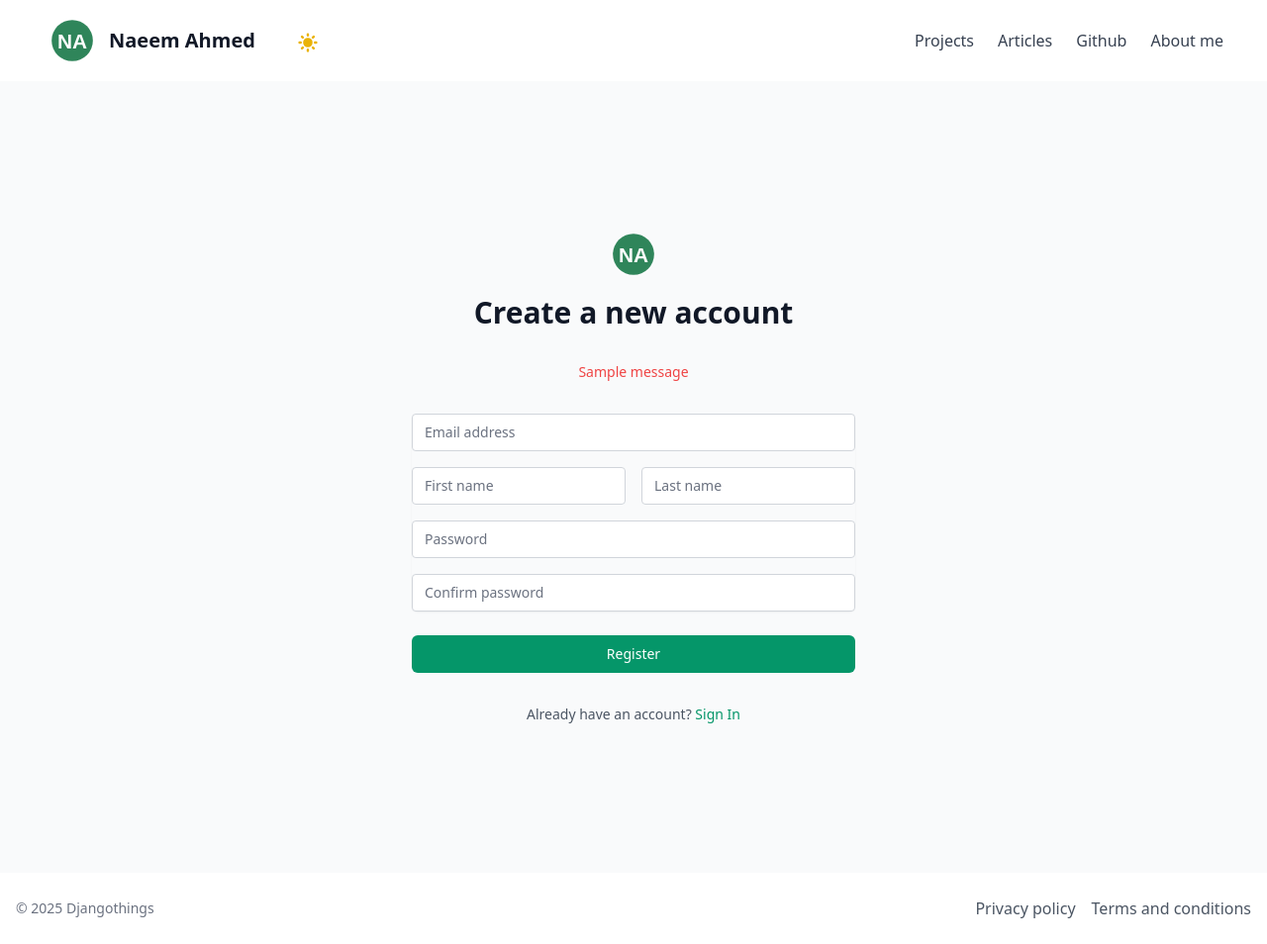
After one commit to naeemahmed02/Personal-Blog, a Django app: page /accounts/register in a window 1280 px wide. The commit adds this page. Shown: the whole page at 99% size. Run offline with Django 5.2, Linux system fonts and the light colour scheme; tables that the repository leaves empty hold one stand-in row (values such as "Sample post"); one stand-in notice (Sample message) is shown; some libraries are stand-ins or nearby versions.

Commit message:
Update codebase

```diff
--- a/PYBLOG/settings.py
+++ b/PYBLOG/settings.py
@@ -43,8 +43,6 @@ INSTALLED_APPS = [
     'blog',
     'category',
     'comments',
-    'ckeditor',
-    'ckeditor_uploader',
     'froala_editor',
     'accounts',
     'projects',
--- a/PYBLOG/urls.py
+++ b/PYBLOG/urls.py
@@ -9,7 +9,8 @@ urlpatterns = [
     path('category/', include('category.urls')),
     path('blog/', include('blog.urls')),
     path('froala_editor/', include('froala_editor.urls')),
-    path('projects/', include('projects.urls'))
+    path('projects/', include('projects.urls')),
+    path('accounts/', include('accounts.urls')),
 ]
 urlpatterns += static(settings.MEDIA_URL, document_root = settings.MEDIA_ROOT)
 urlpatterns += static(settings.STATIC_URL, document_root=settings.STATIC_ROOT)
--- /dev/null
+++ b/accounts/urls.py
@@ -0,0 +1,8 @@
+from django.urls import path
+from . import views
+
+urlpatterns = [
+    path('login', views.login_page, name='login'),
+    path('register', views.register, name='register'),
+    path('logout', views.logout_page, name='logout'),
+]
--- a/accounts/views.py
+++ b/accounts/views.py
@@ -1,3 +1,60 @@
-from django.shortcuts import render
+from django.shortcuts import render, redirect
+from django.contrib.auth import  authenticate, login, logout
+from django.contrib import messages
+from utils.utils import validate_passwords
+from . models import CustomUser
 
-# Create your views here.
+
+def login_page(request):
+    if request.method == "POST":
+        email = request.POST.get('email')
+        password = request.POST.get('password')
+        remember_me = request.POST.get('remember_me')
+
+        user = authenticate(request, email = email, password = password)
+
+        if user is not None:
+            login(request, user=user)
+
+            if remember_me != 'on':
+                request.session.set_expiry(0)
+            else:
+                # request.session.set_expiry(86400)
+                request.session.set_expiry(60)
+
+            return redirect('home')
+        else:
+            messages.error(request, 'Invalid Email or Password')
+    return render(request, 'login.html')
+
+def register(request):
+    if request.method == "POST":
+        email = request.POST.get('email')
+        first_name = request.POST.get('first_name')
+        last_name = request.POST.get('last_name')
+        password = request.POST.get('password')
+        confirm_password = request.POST.get('confirm_password')
+
+        # Basic Validations
+        if CustomUser.objects.filter(email = email).exists():
+            messages.error(request, "Email is Already registered.")
+            return redirect('register')
+
+        # Custom Password Validation
+        is_valid, message = validate_passwords(password, confirm_password)
+        if not is_valid:
+            messages.error(request, message)
+            return redirect('register')
+
+        user = CustomUser.objects.create_user(
+            email=email, first_name= first_name,
+              last_name = last_name, password=password)
+        user.save()
+        return redirect('login')
+
+    return render(request, 'register.html')
+
+
+def logout_page(request):
+    logout(request)
+    return redirect('login')
--- a/comments/models.py
+++ b/comments/models.py
@@ -1,10 +1,11 @@
 from django.db import models
 from blog.models import Post
 from accounts.models import CustomUser
+from froala_editor.fields import FroalaField
 
 class Comments(models.Model):
-    user = models.ForeignKey(CustomUser, on_delete=models.CASCADE, related_name='comments', default=0)
-    comment_field = models.TextField()
+    user = models.ForeignKey(CustomUser, on_delete=models.CASCADE, related_name='comments')
+    comment_field = FroalaField()
     post = models.ForeignKey(Post, on_delete=models.CASCADE, related_name='comments')
     created_at = models.DateTimeField(auto_now_add=True)
     modified_at = models.DateTimeField(auto_now= True)
--- /dev/null
+++ b/templates/register.html
@@ -0,0 +1,73 @@
+{% extends 'base.html' %}
+{% block title %} Register {% endblock %}
+
+{% block content %}
+<div class="min-h-screen flex items-center justify-center bg-gray-50 py-12 px-4 sm:px-6 lg:px-8">
+  <div class="max-w-md w-full space-y-8">
+    <div class="flex flex-col items-center justify-center">
+      <a href="/" class="mb-4">
+        <svg xmlns="http://www.w3.org/2000/svg" width="50" height="50" viewBox="0 0 24 24">
+          <rect x="2" y="2" width="20" height="20" rx="10" ry="10" fill="#2F855A" />
+          <text x="50%" y="54%" font-size="10" text-anchor="middle" dy=".3em" fill="#FFFFFF" font-family="Arial" font-weight="bold">NA</text>
+        </svg>
+      </a>
+      <h2 class="text-center text-3xl font-extrabold text-gray-900">Create a new account</h2>
+    </div>
+
+    {% if messages %}
+    {% for message in messages %}
+    <div class="text-red-500 text-sm text-center">{{ message }}</div>
+    {% endfor %}
+    {% endif %}
+
+    <form class="mt-8 space-y-6" action="{% url 'register' %}" method="POST">
+      {% csrf_token %}
+      <div class="rounded-md shadow-sm space-y-4">
+
+        <div>
+          <input id="email" name="email" type="email" required
+            class="appearance-none rounded relative block w-full px-3 py-2 border border-gray-300 placeholder-gray-500 text-gray-900 focus:outline-none focus:ring-emerald-500 focus:border-emerald-500 focus:z-10 sm:text-sm"
+            placeholder="Email address">
+        </div>
+
+        <div class="flex space-x-4">
+          <div class="w-1/2">
+            <input id="first_name" name="first_name" type="text" required
+              class="appearance-none rounded relative block w-full px-3 py-2 border border-gray-300 placeholder-gray-500 text-gray-900 focus:outline-none focus:ring-emerald-500 focus:border-emerald-500 focus:z-10 sm:text-sm"
+              placeholder="First name">
+          </div>
+          <div class="w-1/2">
+            <input id="last_name" name="last_name" type="text" required
+              class="appearance-none rounded relative block w-full px-3 py-2 border border-gray-300 placeholder-gray-500 text-gray-900 focus:outline-none focus:ring-emerald-500 focus:border-emerald-500 focus:z-10 sm:text-sm"
+              placeholder="Last name">
+          </div>
+        </div>
+
+        <div>
+          <input id="password" name="password" type="password" required
+            class="appearance-none rounded relative block w-full px-3 py-2 border border-gray-300 placeholder-gray-500 text-gray-900 focus:outline-none focus:ring-emerald-500 focus:border-emerald-500 focus:z-10 sm:text-sm"
+            placeholder="Password">
+        </div>
+
+        <div>
+          <input id="password2" name="confirm_password" type="password" required
+            class="appearance-none rounded relative block w-full px-3 py-2 border border-gray-300 placeholder-gray-500 text-gray-900 focus:outline-none focus:ring-emerald-500 focus:border-emerald-500 focus:z-10 sm:text-sm"
+            placeholder="Confirm password">
+        </div>
+      </div>
+
+      <div>
+        <button type="submit"
+          class="group relative w-full flex justify-center py-2 px-4 border border-transparent text-sm font-medium rounded-md text-white bg-emerald-600 hover:bg-emerald-700 focus:outline-none focus:ring-2 focus:ring-offset-2 focus:ring-emerald-500">
+          Register
+        </button>
+      </div>
+    </form>
+
+    <p class="mt-6 text-center text-sm text-gray-600">
+      Already have an account?
+      <a href="{% url 'login' %}" class="font-medium text-emerald-600 hover:text-emerald-500">Sign In</a>
+    </p>
+  </div>
+</div>
+{% endblock %}
```
Also changed, not shown: templates/login.html (added, +61 -0 lines), templates/post.html (+24 -5 lines), utils/utils.py (+29 -0 lines), comments/migrations/0001_initial.py, comments/migrations/0002_alter_comments_comment_field.py (added), comments/migrations/0002_comments_user.py (deleted), comments/migrations/0003_alter_comments_user.py (deleted).
